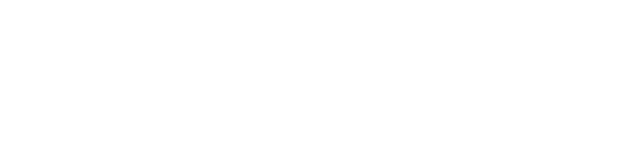
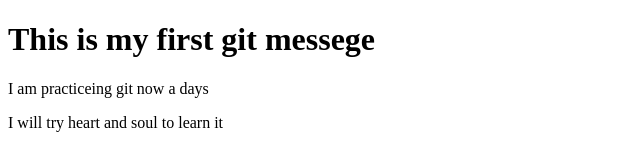
Before and after one commit to kamal690/first-hero-repo, a plain HTML site: page index.html in a window 1280 px wide. Shown: the whole page, without its empty margins (0-640 px from the left). Drawn offline with Linux system fonts and the light colour scheme.

Commit message:
adding html items

```diff
--- a/index.html
+++ b/index.html
@@ -4,9 +4,11 @@
     <meta charset="UTF-8">
     <meta http-equiv="X-UA-Compatible" content="IE=edge">
     <meta name="viewport" content="width=device-width, initial-scale=1.0">
-    <title>My first git hub repo explore</title>
+    <title>My first git hub repo explore </title>
 </head>
 <body>
-
+    <h1>This is my first git messege </h1>
+    <p>I am practiceing git now a days</p>
+    <p>I will try heart and soul to learn it</p>
 </body>
 </html>
```
